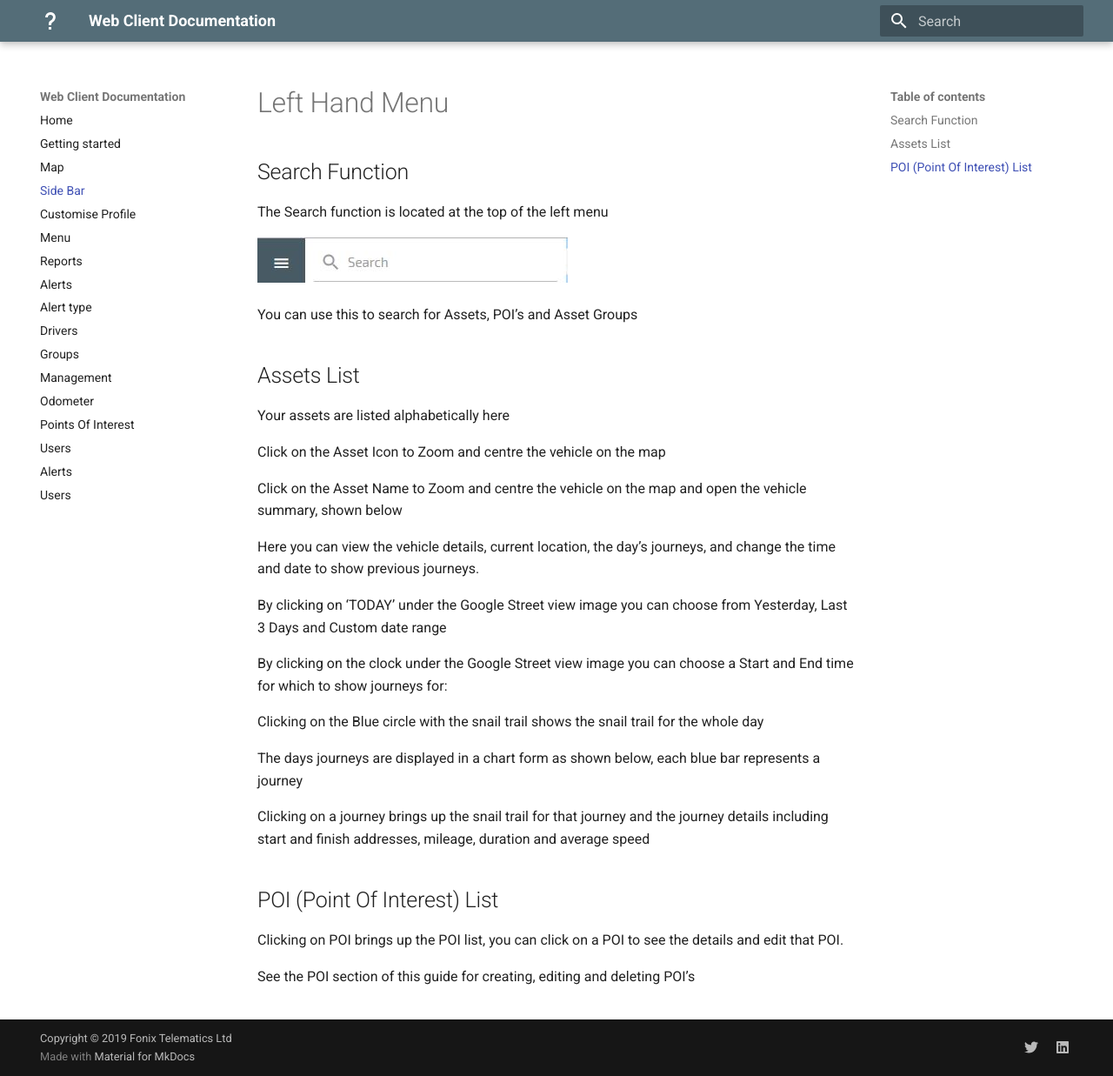
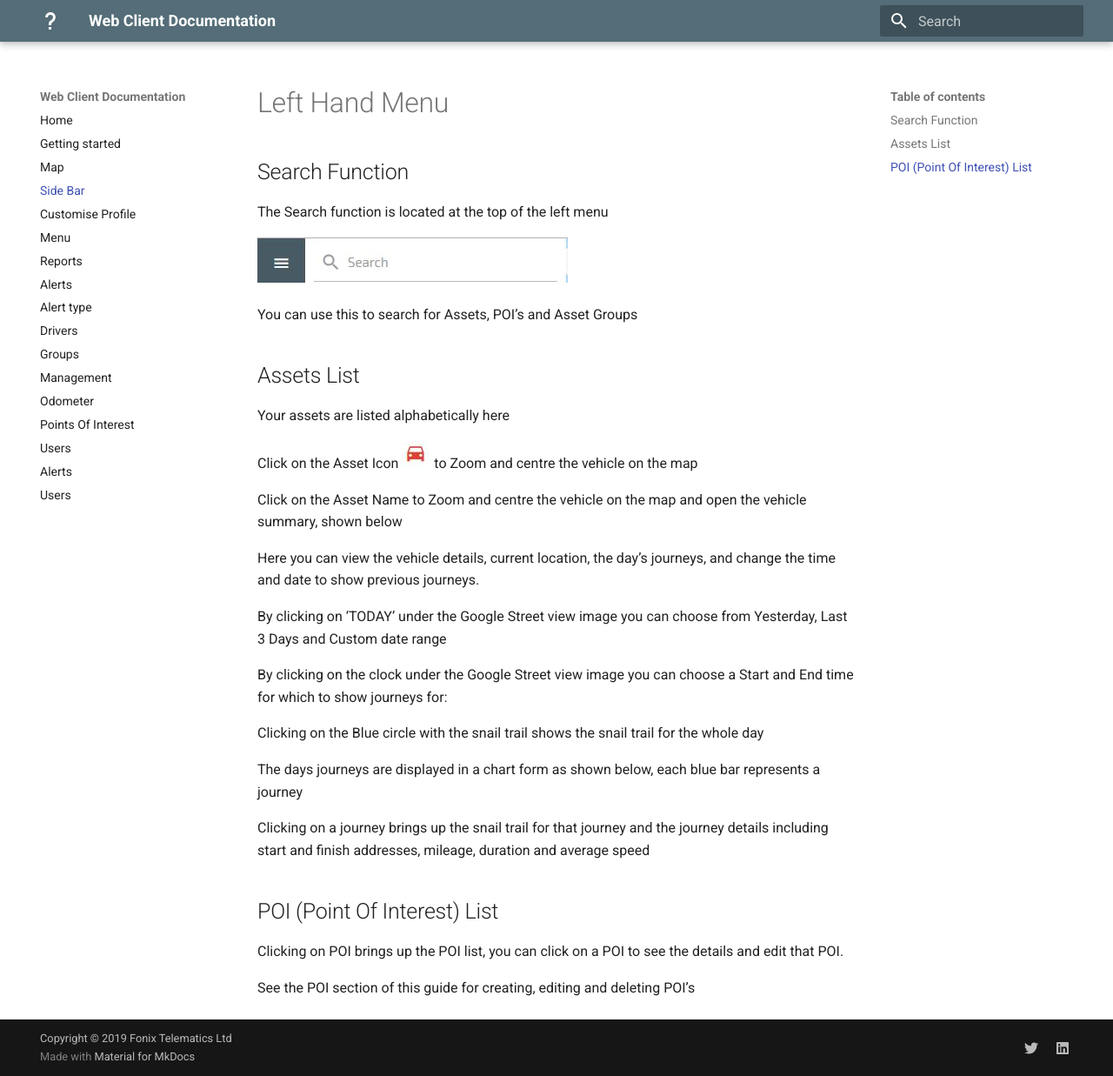
Before and after one commit to fonixtelematics/user-manual, an MkDocs documentation site: the page built from docs/side-bar.md, in a window 1280 px wide and 1237 px high. Shown: the whole window at 87% size. Built offline with MkDocs 1.6.1 and Material for MkDocs 9.7.7, drawn with Linux system fonts in a browser that asks for light colours; some of the changed lines change nothing that is shown.

Commit message:
docs/side-bar.md updated from https://stackedit.io/

```diff
--- a/docs/side-bar.md
+++ b/docs/side-bar.md
@@ -4,7 +4,7 @@
 
 The Search function is located at the top of the left menu
 
-![enter image description here](img/Search.JPG)
+![Search Box](img/Search.JPG)
 
 You can use this to search for Assets, POI’s and Asset Groups
 
@@ -12,8 +12,7 @@ You can use this to search for Assets, POI’s and Asset Groups
 
 Your assets are listed alphabetically here
 
-Click on the Asset Icon
- to Zoom and centre the vehicle on the map
+Click on the Asset Icon ![Parked Icon](img/parked-asset.jpg) to Zoom and centre the vehicle on the map
 
 
 Click on the Asset Name
@@ -51,6 +50,6 @@ See the POI section of this guide for creating, editing and deleting POI’s
 
 
 <!--stackedit_data:
-eyJoaXN0b3J5IjpbOTExMjM3NTY2LC0xMTc0MzA5MDQ0LDQyOT
-Q1MDg2NF19
+eyJoaXN0b3J5IjpbMTQ4ODM5OTkzMSwtMTE3NDMwOTA0NCw0Mj
+k0NTA4NjRdfQ==
 -->
```
